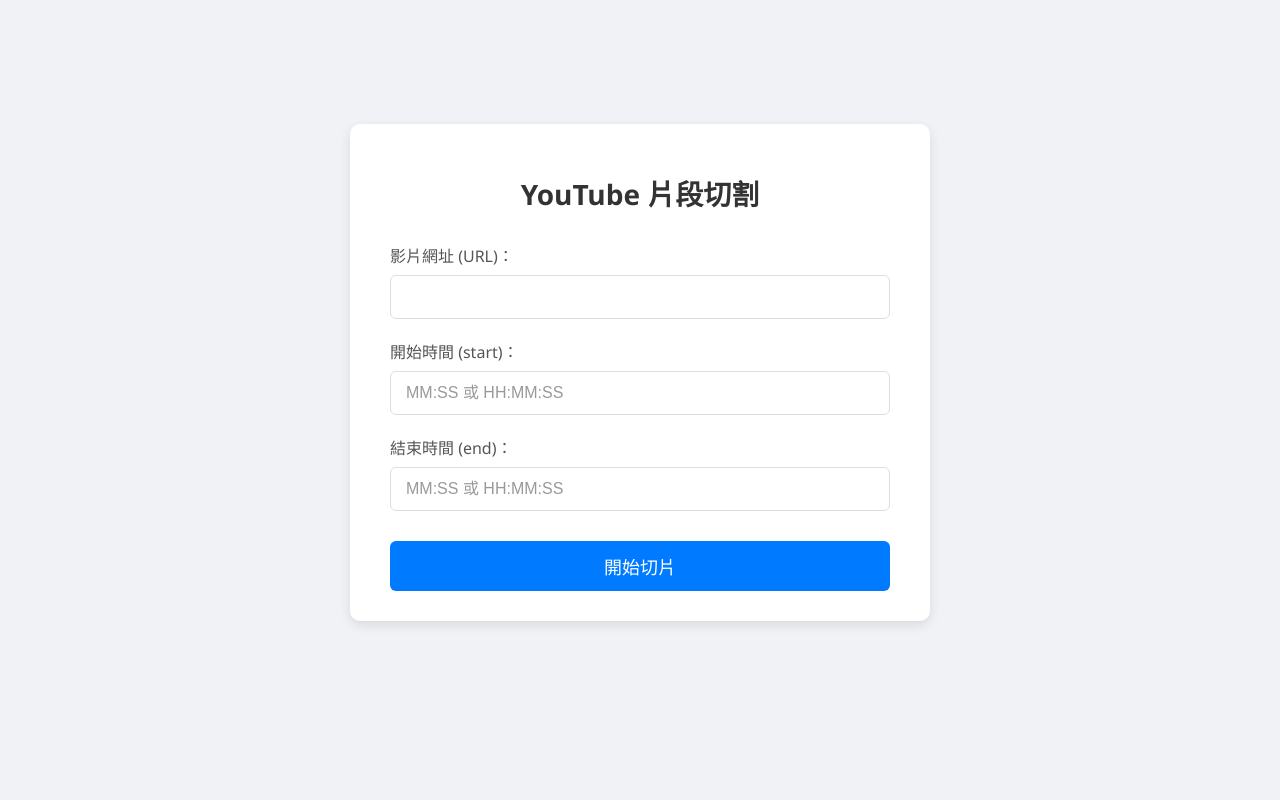
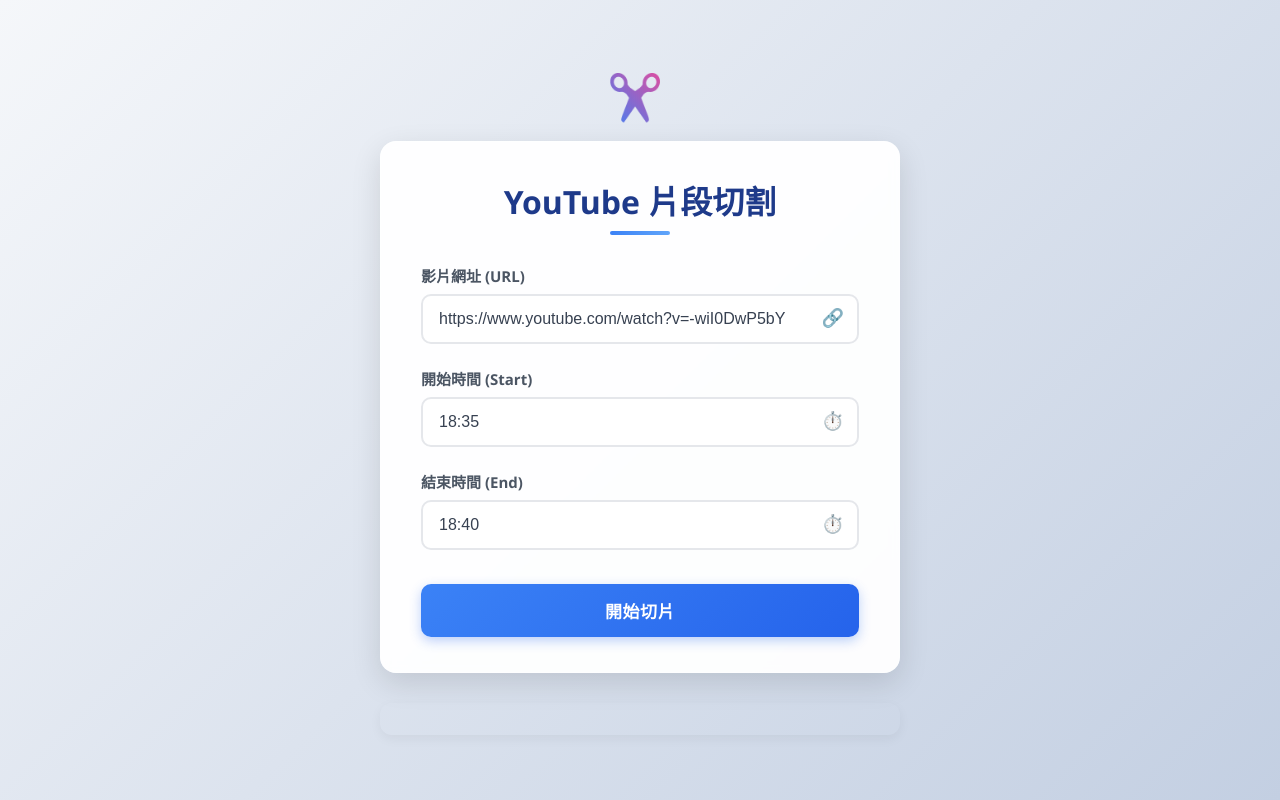
Before and after one commit to a94763075/ytdlp-clip-docker, a Flask app: page / in a window 1280 px wide. Run offline with Flask 3, Linux system fonts and the light colour scheme.

Commit message:
📦 NEW: claude 的作品

```diff
--- a/templates/index.html
+++ b/templates/index.html
@@ -5,52 +5,86 @@
   <meta name="viewport" content="width=device-width, initial-scale=1.0">
   <title>YouTube 片段切割</title>
   <style>
+    /* 基礎重置 */
+    * {
+      margin: 0;
+      padding: 0;
+      box-sizing: border-box;
+    }
+
     /* 全局樣式 */
     body {
-      font-family: 'Segoe UI', Tahoma, Geneva, Verdana, sans-serif;
-      background-color: #f0f2f5;
+      font-family: 'Noto Sans TC', 'Segoe UI', sans-serif;
+      background: linear-gradient(135deg, #f5f7fa 0%, #c3cfe2 100%);
       display: flex;
-      flex-direction: column; /* Allow status message below form */
+      flex-direction: column;
       justify-content: center;
       align-items: center;
       min-height: 100vh;
-      margin: 0;
       padding: 20px;
-      box-sizing: border-box;
+      color: #2c3e50;
     }
 
     /* 表單容器 */
     .form-container {
-      background-color: #ffffff;
-      padding: 30px 40px;
-      border-radius: 10px;
-      box-shadow: 0 4px 12px rgba(0, 0, 0, 0.1);
+      background-color: rgba(255, 255, 255, 0.95);
+      padding: 35px 40px;
+      border-radius: 16px;
+      box-shadow: 0 10px 30px rgba(0, 0, 0, 0.12);
       width: 100%;
-      max-width: 500px;
-      margin-bottom: 20px; /* Space for status message */
+      max-width: 520px;
+      margin-bottom: 25px;
+      transition: transform 0.3s ease, box-shadow 0.3s ease;
+      border: 1px solid rgba(255, 255, 255, 0.2);
+      backdrop-filter: blur(5px);
+    }
+
+    .form-container:hover {
+      transform: translateY(-5px);
+      box-shadow: 0 15px 35px rgba(0, 0, 0, 0.15);
     }
 
     /* 標題 */
     h1 {
-      color: #333;
+      color: #1e3a8a;
       text-align: center;
       margin-bottom: 30px;
-      font-size: 28px;
-      font-weight: 600;
+      font-size: 32px;
+      font-weight: 700;
+      position: relative;
+      padding-bottom: 12px;
+    }
+
+    h1::after {
+      content: '';
+      position: absolute;
+      bottom: 0;
+      left: 50%;
+      transform: translateX(-50%);
+      width: 60px;
+      height: 4px;
+      background: linear-gradient(90deg, #3b82f6, #60a5fa);
+      border-radius: 2px;
     }
 
     /* 表單組 */
     .form-group {
-      margin-bottom: 20px;
+      margin-bottom: 24px;
+      position: relative;
     }
 
     /* 標籤 */
     label {
       display: block;
-      color: #555;
+      color: #4b5563;
       margin-bottom: 8px;
-      font-weight: 500;
-      font-size: 16px;
+      font-weight: 600;
+      font-size: 15px;
+      transition: color 0.3s ease;
+    }
+
+    .form-group:focus-within label {
+      color: #2563eb;
     }
 
     /* 輸入框 */
@@ -59,117 +93,217 @@
     input[name="start_time"],
     input[name="end_time"] {
       width: 100%;
-      padding: 12px 15px;
-      border: 1px solid #ddd;
-      border-radius: 6px;
-      box-sizing: border-box;
+      padding: 14px 16px;
+      border: 2px solid #e5e7eb;
+      border-radius: 10px;
       font-size: 16px;
-      color: #333;
-      transition: border-color 0.3s ease, box-shadow 0.3s ease;
+      color: #374151;
+      transition: all 0.3s ease;
+      background-color: rgba(255, 255, 255, 0.8);
     }
 
     input[type="text"]:focus,
     input[name="video_url"]:focus,
     input[name="start_time"]:focus,
     input[name="end_time"]:focus {
-      border-color: #007bff;
-      box-shadow: 0 0 0 0.2rem rgba(0, 123, 255, 0.25);
+      border-color: #3b82f6;
+      box-shadow: 0 0 0 4px rgba(59, 130, 246, 0.15);
       outline: none;
+      background-color: #fff;
     }
 
     input::placeholder {
-      color: #999;
+      color: #9ca3af;
+      font-size: 14px;
     }
 
+    /* 圖示 */
+    .form-group::before {
+      position: absolute;
+      right: 15px;
+      top: 42px;
+      font-family: Arial, sans-serif;
+      font-size: 18px;
+      color: #9ca3af;
+      pointer-events: none;
+    }
+
+    .form-group:nth-of-type(1)::before {
+      content: '🔗';
+    }
+
+    .form-group:nth-of-type(2)::before {
+      content: '⏱️';
+    }
+
+    .form-group:nth-of-type(3)::before {
+      content: '⏱️';
+    }
+
+    /* 按鈕 */
     button[type="submit"] {
-      background-color: #007bff;
+      background: linear-gradient(135deg, #3b82f6 0%, #2563eb 100%);
       color: white;
-      padding: 12px 20px;
+      padding: 14px 20px;
       border: none;
-      border-radius: 6px;
+      border-radius: 10px;
       cursor: pointer;
-      font-size: 18px;
-      font-weight: 500;
+      font-size: 17px;
+      font-weight: 600;
       width: 100%;
-      transition: background-color 0.3s ease, transform 0.1s ease, opacity 0.3s ease;
+      transition: all 0.3s ease;
       margin-top: 10px;
+      letter-spacing: 0.5px;
+      box-shadow: 0 4px 12px rgba(37, 99, 235, 0.3);
     }
 
     button[type="submit"]:hover:not(:disabled) {
-      background-color: #0056b3;
+      background: linear-gradient(135deg, #2563eb 0%, #1d4ed8 100%);
+      box-shadow: 0 6px 15px rgba(37, 99, 235, 0.4);
+      transform: translateY(-2px);
     }
 
     button[type="submit"]:active:not(:disabled) {
-      transform: scale(0.98);
+      transform: scale(0.98) translateY(0);
+      box-shadow: 0 2px 8px rgba(37, 99, 235, 0.3);
     }
 
     button[type="submit"]:disabled {
-      background-color: #cccccc;
+      background: linear-gradient(135deg, #9ca3af 0%, #6b7280 100%);
       cursor: not-allowed;
       opacity: 0.7;
     }
 
     /* 狀態消息區域 */
     #statusMessage {
-      margin-top: 15px;
-      padding: 10px;
-      border-radius: 5px;
+      margin-top: 5px;
+      padding: 16px;
+      border-radius: 12px;
       text-align: center;
       width: 100%;
-      max-width: 480px; /* Match form width roughly */
-      box-sizing: border-box;
-    }
-    #statusMessage.success {
-      background-color: #d4edda;
-      color: #155724;
-      border: 1px solid #c3e6cb;
-    }
-    #statusMessage.error {
-      background-color: #f8d7da;
-      color: #721c24;
-      border: 1px solid #f5c6cb;
-    }
-    #statusMessage.info {
-      background-color: #d1ecf1;
-      color: #0c5460;
-      border: 1px solid #bee5eb;
+      max-width: 520px;
+      font-weight: 500;
+      position: relative;
+      animation: fadeIn 0.3s ease;
+      box-shadow: 0 4px 12px rgba(0, 0, 0, 0.05);
+      transition: all 0.3s ease;
     }
 
+    @keyframes fadeIn {
+      from { opacity: 0; transform: translateY(10px); }
+      to { opacity: 1; transform: translateY(0); }
+    }
 
+    #statusMessage.success {
+      background-color: #ecfdf5;
+      color: #065f46;
+      border-left: 5px solid #10b981;
+    }
+
+    #statusMessage.error {
+      background-color: #fef2f2;
+      color: #991b1b;
+      border-left: 5px solid #ef4444;
+    }
+
+    #statusMessage.info {
+      background-color: #eff6ff;
+      color: #1e40af;
+      border-left: 5px solid #3b82f6;
+    }
+
+    #statusMessage a {
+      display: inline-block;
+      margin-top: 12px;
+      font-weight: 600;
+      color: #2563eb;
+      text-decoration: none;
+      background-color: #e0f2fe;
+      padding: 10px 18px;
+      border-radius: 8px;
+      transition: all 0.2s ease;
+    }
+
+    #statusMessage a:hover {
+      background-color: #bfdbfe;
+      transform: translateY(-2px);
+      box-shadow: 0 3px 10px rgba(0, 0, 0, 0.1);
+    }
+
+    /* 動畫效果 */
+    @keyframes pulse {
+      0% { transform: scale(1); }
+      50% { transform: scale(1.03); }
+      100% { transform: scale(1); }
+    }
+
+    /* Logo動畫 */
+    .logo {
+      display: flex;
+      align-items: center;
+      justify-content: center;
+      margin-bottom: 15px;
+    }
+
+    .logo span {
+      position: relative;
+      background: -webkit-linear-gradient(45deg, #3b82f6, #ec4899);
+      -webkit-background-clip: text;
+      -webkit-text-fill-color: transparent;
+      font-size: 45px;
+      margin-right: 10px;
+    }
+
+    /* 響應式設計 */
     @media (max-width: 600px) {
       .form-container {
-        padding: 20px;
+        padding: 25px 20px;
+        max-width: 100%;
       }
+
       h1 {
         font-size: 24px;
       }
-      label, input, button {
+
+      input[type="text"],
+      input[name="video_url"],
+      input[name="start_time"],
+      input[name="end_time"],
+      button[type="submit"] {
+        padding: 12px 14px;
         font-size: 15px;
       }
-      button[type="submit"] {
-        padding: 10px 15px;
+
+      #statusMessage {
+        padding: 12px;
+        max-width: 100%;
       }
-      #statusMessage {
-        max-width: calc(100% - 40px);
+
+      .form-group::before {
+        top: 38px;
+        font-size: 16px;
       }
     }
   </style>
 </head>
 <body>
+  <div class="logo">
+    <span>✂️</span>
+  </div>
   <div class="form-container">
     <h1>YouTube 片段切割</h1>
     <form id="clipForm">
       <div class="form-group">
-        <label for="video_url">影片網址 (URL)：</label>
-        <input type="text" id="video_url" name="video_url" required />
+        <label for="video_url">影片網址 (URL)</label>
+        <input type="text" id="video_url" name="video_url" required value="https://www.youtube.com/watch?v=-wiI0DwP5bY" placeholder="貼上 YouTube 影片連結">
       </div>
       <div class="form-group">
-        <label for="start_time">開始時間 (start)：</label>
-        <input type="text" id="start_time" name="start_time" placeholder="MM:SS 或 HH:MM:SS" required />
+        <label for="start_time">開始時間 (Start)</label>
+        <input type="text" id="start_time" name="start_time" placeholder="例如: 01:25 或 01:25:30" required value="18:35">
       </div>
       <div class="form-group">
-        <label for="end_time">結束時間 (end)：</label>
-        <input type="text" id="end_time" name="end_time" placeholder="MM:SS 或 HH:MM:SS" required />
+        <label for="end_time">結束時間 (End)</label>
+        <input type="text" id="end_time" name="end_time" placeholder="例如: 01:35 或 01:35:45" required value="18:40">
       </div>
       <button type="submit" id="submitButton">開始切片</button>
     </form>
@@ -189,12 +323,14 @@
         start_time: document.getElementById('start_time').value.trim(),
         end_time: document.getElementById('end_time').value.trim()
       };
+
       if (!payload.video_url || !payload.start_time || !payload.end_time) {
         updateStatus('請填入所有欄位！', 'error');
         return;
       }
+
       submitButton.disabled = true;
-      updateStatus('正在提交請求…', 'info');
+      updateStatus('正在提交請求，請稍候...', 'info');
 
       try {
         const res = await fetch('/submit_job', {
@@ -202,10 +338,11 @@
           headers: { 'Content-Type': 'application/json' },
           body: JSON.stringify(payload)
         });
+
         const data = await res.json();
         if (!res.ok) throw new Error(data.message || '提交失敗');
 
-        updateStatus(data.message || '處理中…', 'info');
+        updateStatus(data.message || '正在處理您的影片...', 'info');
         pollJobStatus(data.job_id);
       } catch (err) {
         updateStatus('提交失敗：' + err.message, 'error');
@@ -215,13 +352,16 @@
 
     function pollJobStatus(jobId) {
       if (jobPollingInterval) clearInterval(jobPollingInterval);
+
       jobPollingInterval = setInterval(async () => {
         try {
           const res = await fetch(`/check_status/${jobId}`);
           const data = await res.json();
+
           if (!res.ok) throw new Error(data.message || '查詢失敗');
+
           updateStatus(data.message, data.status === 'processing' ? 'info'
-                                                                  : (data.status === 'completed' ? 'success' : 'error'));
+                                                                : (data.status === 'completed' ? 'success' : 'error'));
 
           if (data.status !== 'processing') {
             clearInterval(jobPollingInterval);
@@ -230,17 +370,11 @@
             if (data.status === 'completed' && data.filename) {
               const link = document.createElement('a');
               link.href = `/download/${encodeURIComponent(data.filename)}`;
-              link.textContent = `⬇ 下載：${data.filename}`;
+              link.textContent = `下載切割後的影片`;
               link.download = data.filename;
-              link.style.display = 'block';
+              link.style.display = 'inline-block';
               link.style.marginTop = '12px';
-              link.style.fontWeight = 'bold';
-              link.style.color = '#007bff';
               statusMessageDiv.appendChild(link);
-
-              /* 若想自動觸發下載（非必要）：
-                 // setTimeout(() => { window.location = link.href; }, 800);
-              */
             }
           }
         } catch (err) {
@@ -254,8 +388,10 @@
     function updateStatus(msg, type) {
       statusMessageDiv.textContent = msg;
       statusMessageDiv.className = type || '';
+      statusMessageDiv.style.animation = 'none';
+      statusMessageDiv.offsetHeight; // 觸發重繪
+      statusMessageDiv.style.animation = 'fadeIn 0.3s ease';
     }
   </script>
 </body>
-
 </html>
```
